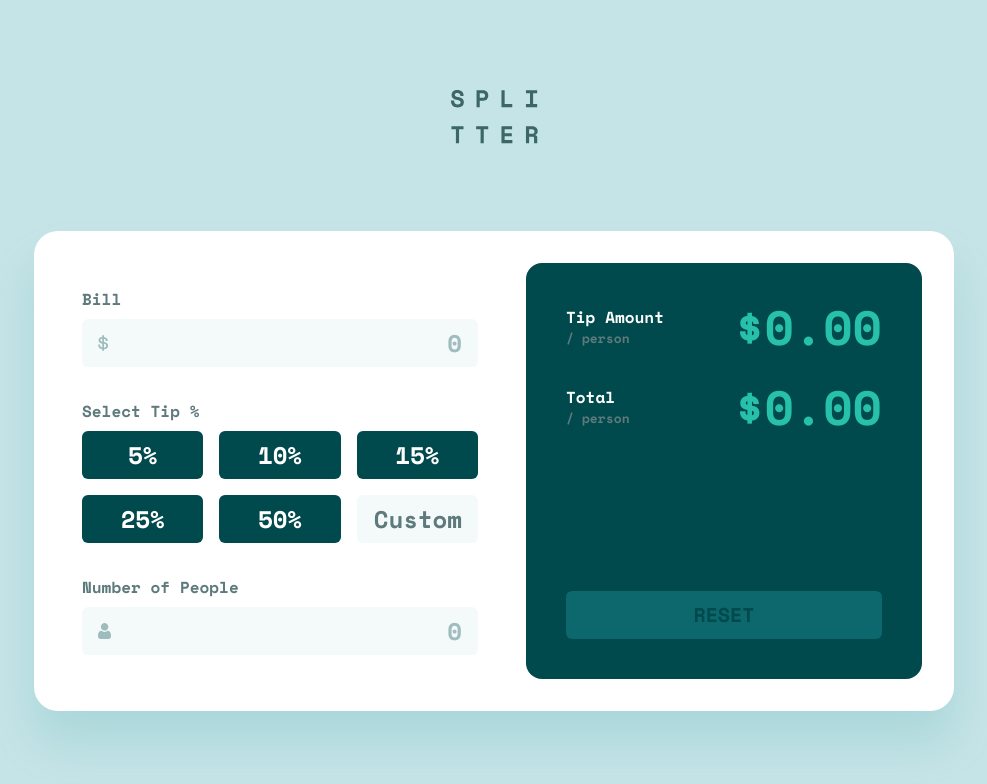
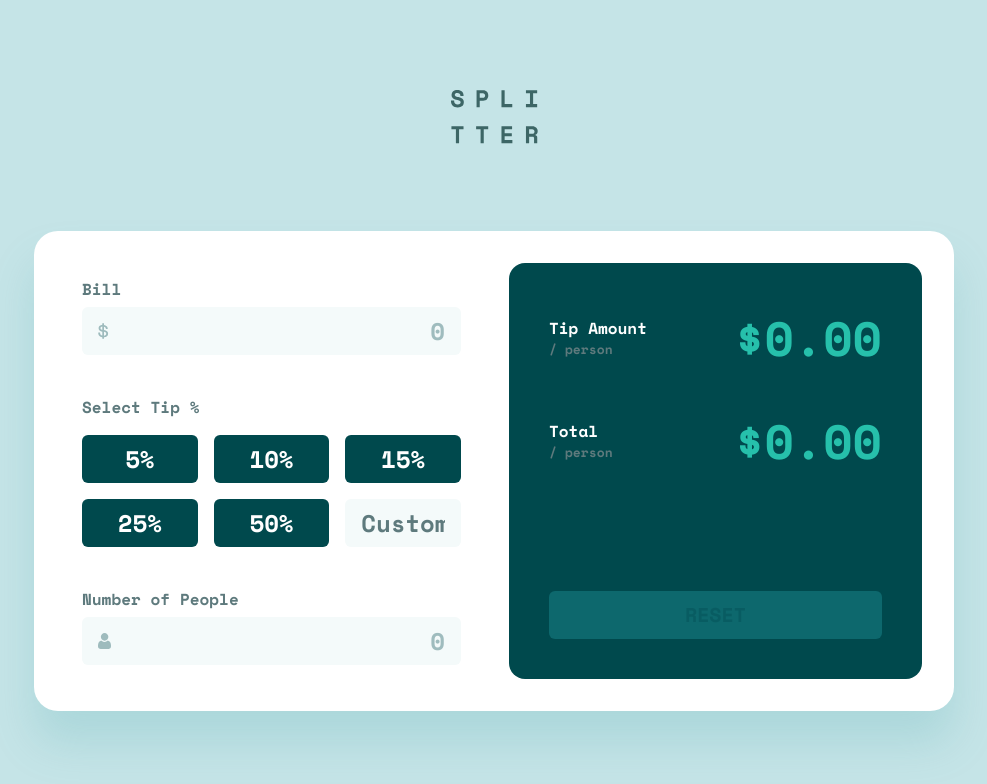
Before and after one commit to danmlarsen/fm-tip-calculator-app2, a React (Vite) app: page / in a window 1280 px wide. Shown: the top 784 px of the page, without its empty margins (146-1133 px from the left). Built offline with nearby package versions, Linux system fonts and the light colour scheme.

Commit message:
Minor styling adjustments

```diff
--- a/src/App.tsx
+++ b/src/App.tsx
@@ -3,7 +3,7 @@ import Logo from "./ui/Logo";
 
 function App() {
   return (
-    <main className="flex min-h-screen bg-cyan-300 md:items-center md:px-6">
+    <main className="flex min-h-screen bg-cyan-300 md:items-center md:p-6">
       <div className="mx-auto grid w-full max-w-[57.5rem] grid-rows-[9rem_auto] md:grid-rows-[auto_1fr] md:gap-[5.4375rem]">
         <div className="flex items-center justify-center">
           <Logo />
--- a/src/components/Calculator.tsx
+++ b/src/components/Calculator.tsx
@@ -68,7 +68,7 @@ export default function Calculator() {
           onSubmit={form.handleSubmit(handleSubmit)}
           noValidate
         >
-          <div className="grid gap-8 md:grid-cols-2 md:gap-12">
+          <div className="grid gap-8 md:grid-cols-[auto_25.8125rem] md:gap-12">
             <div className="flex items-center justify-center">
               <CalculatorForm form={form} handleSubmit={handleSubmit} />
             </div>
--- a/src/components/CalculatorForm.tsx
+++ b/src/components/CalculatorForm.tsx
@@ -21,7 +21,7 @@ export default function CalculatorForm({
   handleSubmit: SubmitHandler<IFormInput>;
 }) {
   return (
-    <div className="space-y-8 text-cyan-800">
+    <div className="space-y-8 text-cyan-800 md:space-y-10">
       <FormField
         control={form.control}
         name="bill"
--- a/src/components/CalculatorResult.tsx
+++ b/src/components/CalculatorResult.tsx
@@ -65,7 +65,7 @@ function CalculatorResultItem({
   value: number;
 }) {
   return (
-    <div className="flex items-center justify-between">
+    <div className="flex min-h-12 items-center justify-between md:min-h-[4.4375rem]">
       <div className="flex flex-col">
         <span>{label}</span>
         <span className="text-[0.8125rem] text-cyan-800">/ person</span>
--- a/src/components/CalculatorTipSelect.tsx
+++ b/src/components/CalculatorTipSelect.tsx
@@ -26,7 +26,7 @@ export default function CalculatorTipSelect({
       name="tipPercent"
       render={({ field }) => {
         return (
-          <FormItem>
+          <FormItem className="space-y-4">
             <FormLabel>Select Tip %</FormLabel>
             <div className="grid grid-cols-2 gap-4 md:grid-cols-3">
               {tipValues.map((val) => (
--- a/src/ui/Button.tsx
+++ b/src/ui/Button.tsx
@@ -10,7 +10,7 @@ export default function Button({ children, className, ...props }: TButton) {
   return (
     <button
       className={twMerge(
-        "disabled:bg-cyan-850 inline-flex min-h-12 items-center justify-center rounded-md bg-cyan-900 px-4 text-white transition duration-300 hover:bg-cyan-400 hover:text-cyan-900 focus:outline-none focus:ring focus:ring-cyan-500 disabled:text-cyan-900 md:text-2xl",
+        "disabled:bg-cyan-850 inline-flex min-h-12 items-center justify-center rounded-md bg-cyan-900 px-4 text-white transition duration-300 hover:bg-cyan-400 hover:text-cyan-900 focus:outline-none focus:ring focus:ring-cyan-500 disabled:text-cyan-900/35 md:text-2xl",
         className,
       )}
       {...props}
--- a/src/ui/Form.tsx
+++ b/src/ui/Form.tsx
@@ -74,7 +74,7 @@ export function FormItem({ className, ...props }: TFormItem) {
 
   return (
     <FormitemContext.Provider value={{ id }}>
-      <div className={twMerge("space-y-2", className)} {...props} />
+      <div className={twMerge("space-y-[0.375rem]", className)} {...props} />
     </FormitemContext.Provider>
   );
 }
```
